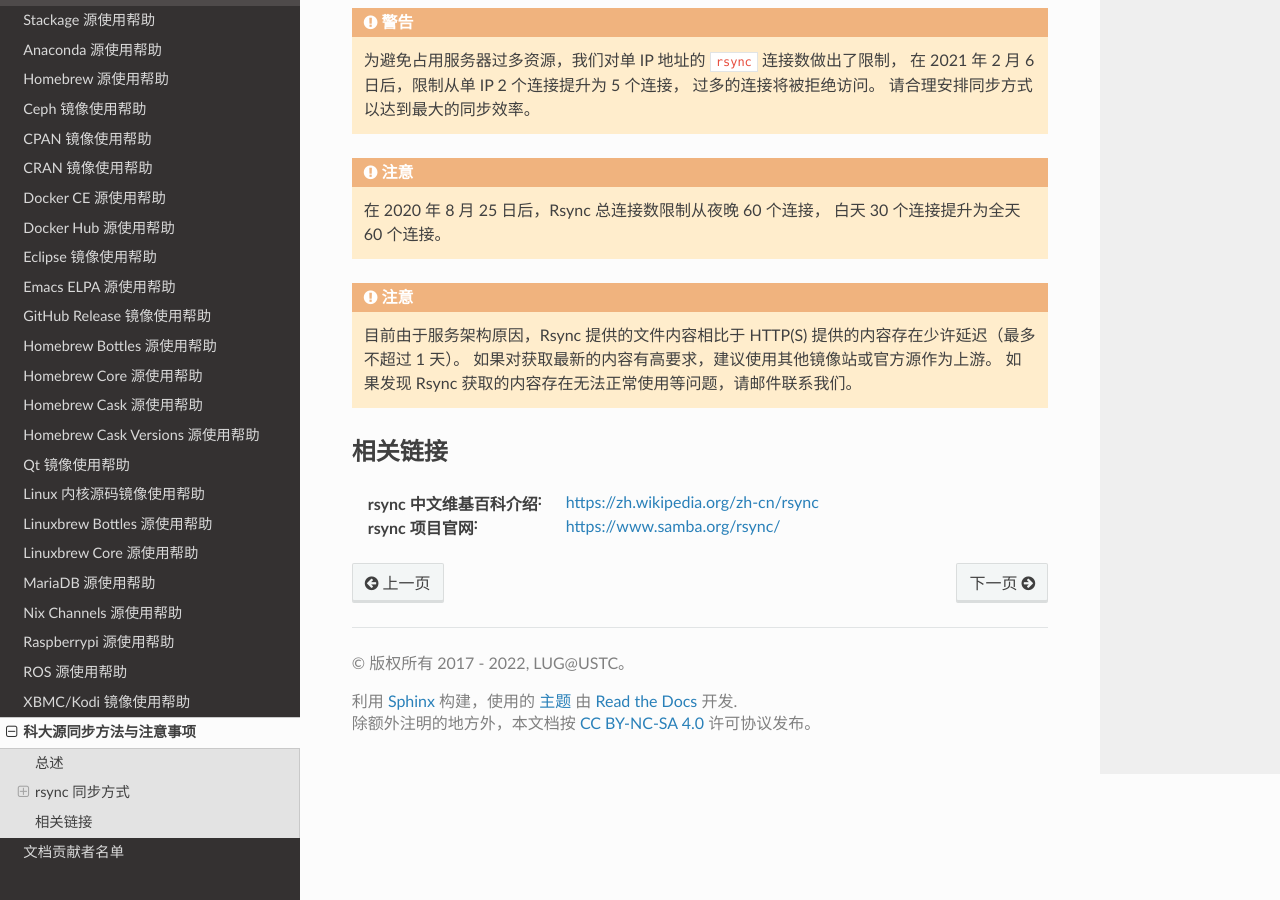
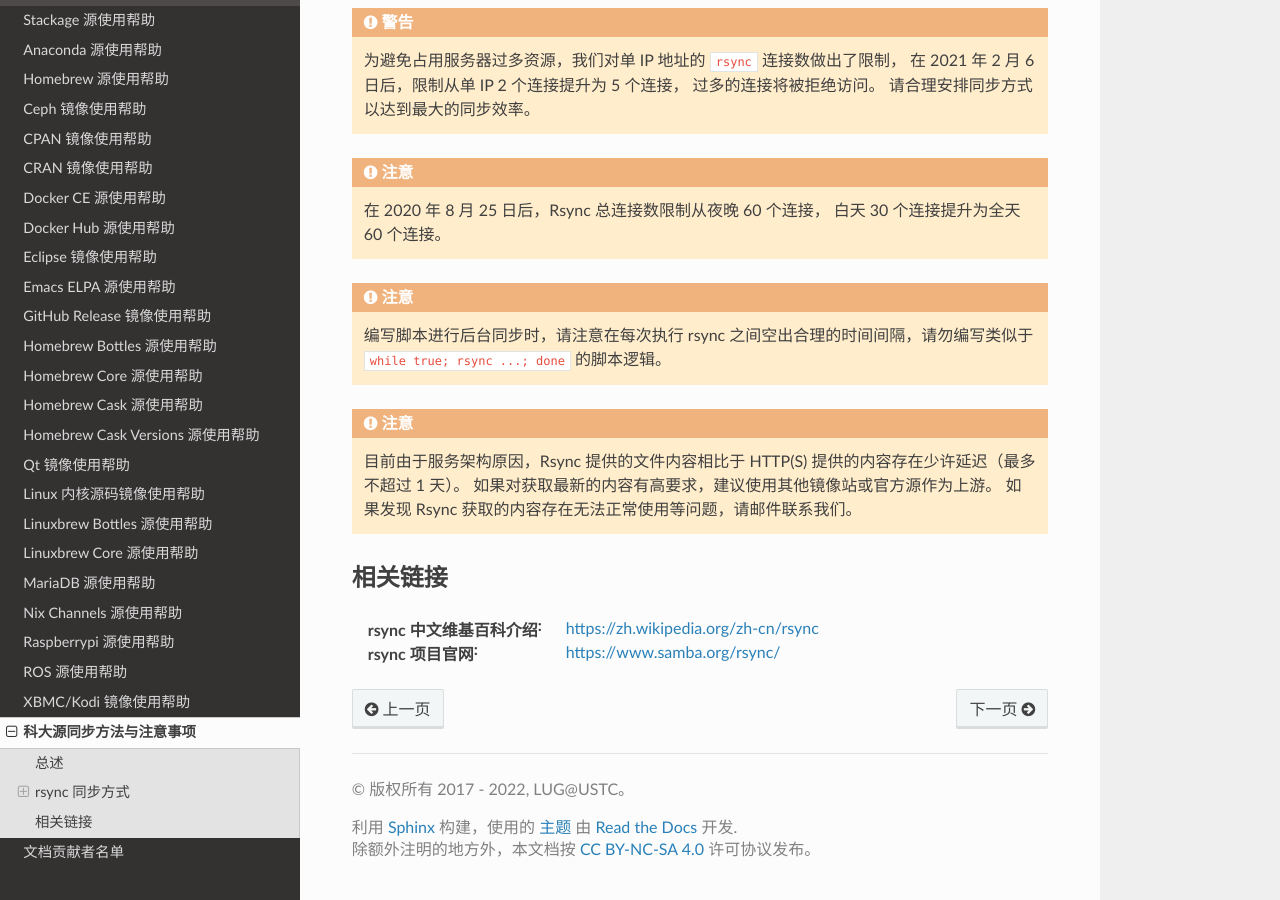
Before and after one commit to ustclug/mirrorhelp, a Sphinx documentation site: the page built from source/rsync-guide.rst, in a window 1280 px wide and 900 px high, scrolled down 1610 px. Built offline with Sphinx 7.4.7 and the Read the Docs theme 2.0.0, drawn with Linux system fonts in a browser that asks for light colours; pages that are not in the unit, such as notebooks, are missing from menus.

Commit message:
rsync: add warning about while-loop rsyncing

```diff
--- a/source/rsync-guide.rst
+++ b/source/rsync-guide.rst
@@ -71,6 +71,10 @@ rsync 同步方式
     白天 30 个连接提升为全天 60 个连接。
 
 .. attention::
+    编写脚本进行后台同步时，请注意在每次执行 rsync 之间空出合理的时间间隔，请勿编写类似于
+    ``while true; rsync ...; done`` 的脚本逻辑。
+
+.. attention::
     目前由于服务架构原因，Rsync 提供的文件内容相比于 HTTP(S) 提供的内容存在少许延迟（最多不超过 1 天）。
     如果对获取最新的内容有高要求，建议使用其他镜像站或官方源作为上游。
     如果发现 Rsync 获取的内容存在无法正常使用等问题，请邮件联系我们。
```
